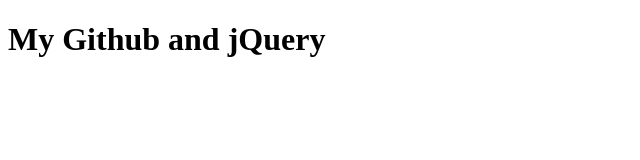
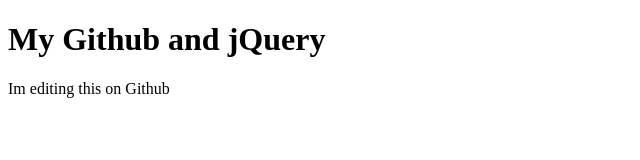
Before and after one commit to yunchenwh/COMP1950, a plain HTML site: page index.html in a window 1280 px wide. Shown: the whole page, without its empty margins (0-640 px from the left). Drawn offline with Linux system fonts and the light colour scheme.

Commit message:
added something on Github

```diff
--- a/index.html
+++ b/index.html
@@ -6,7 +6,7 @@
 <body>
 
 <h1>My Github and jQuery</h1>
-
+<p>Im editing this on Github</p>
 
 </body>
 </html>
```
